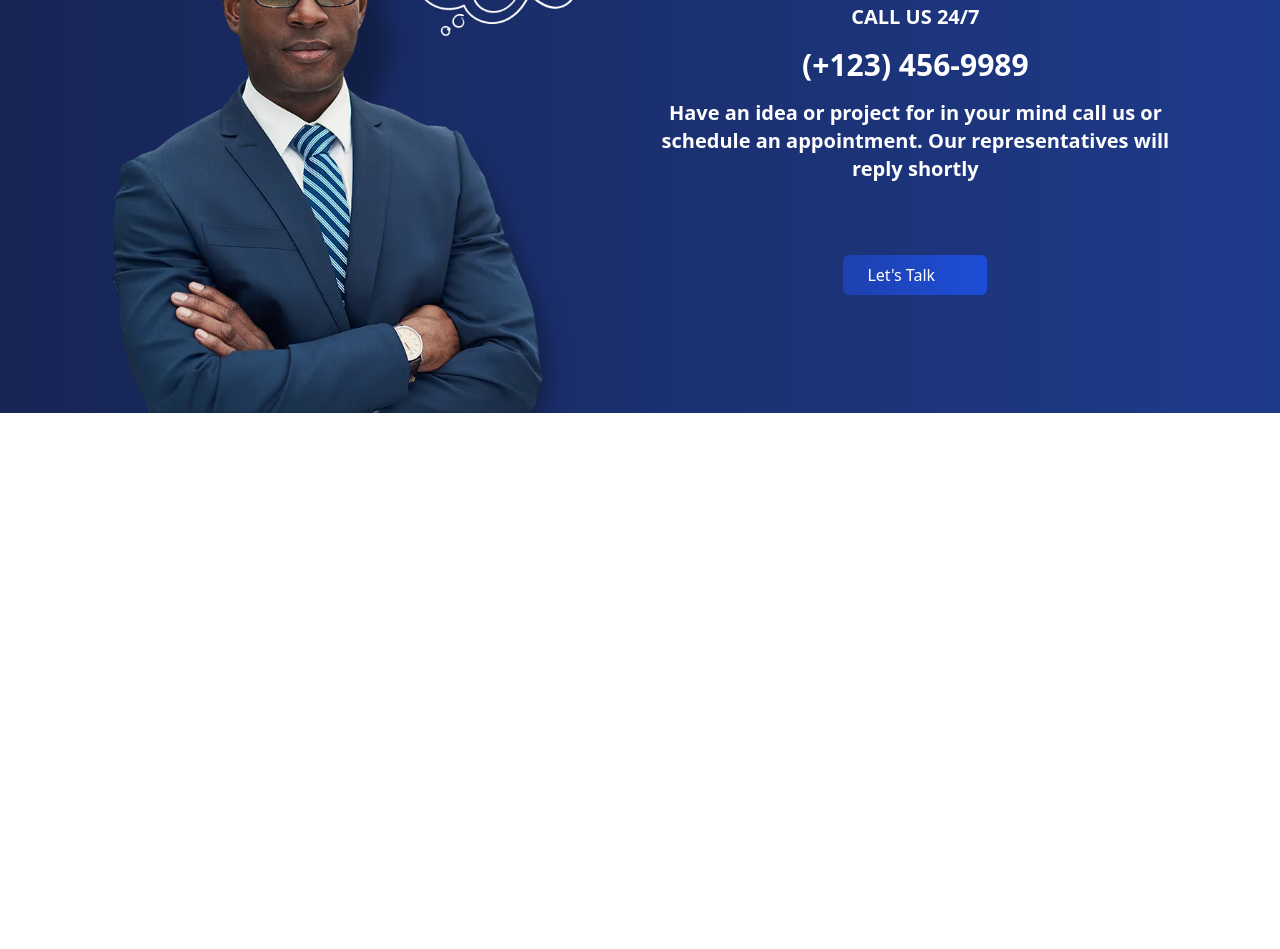
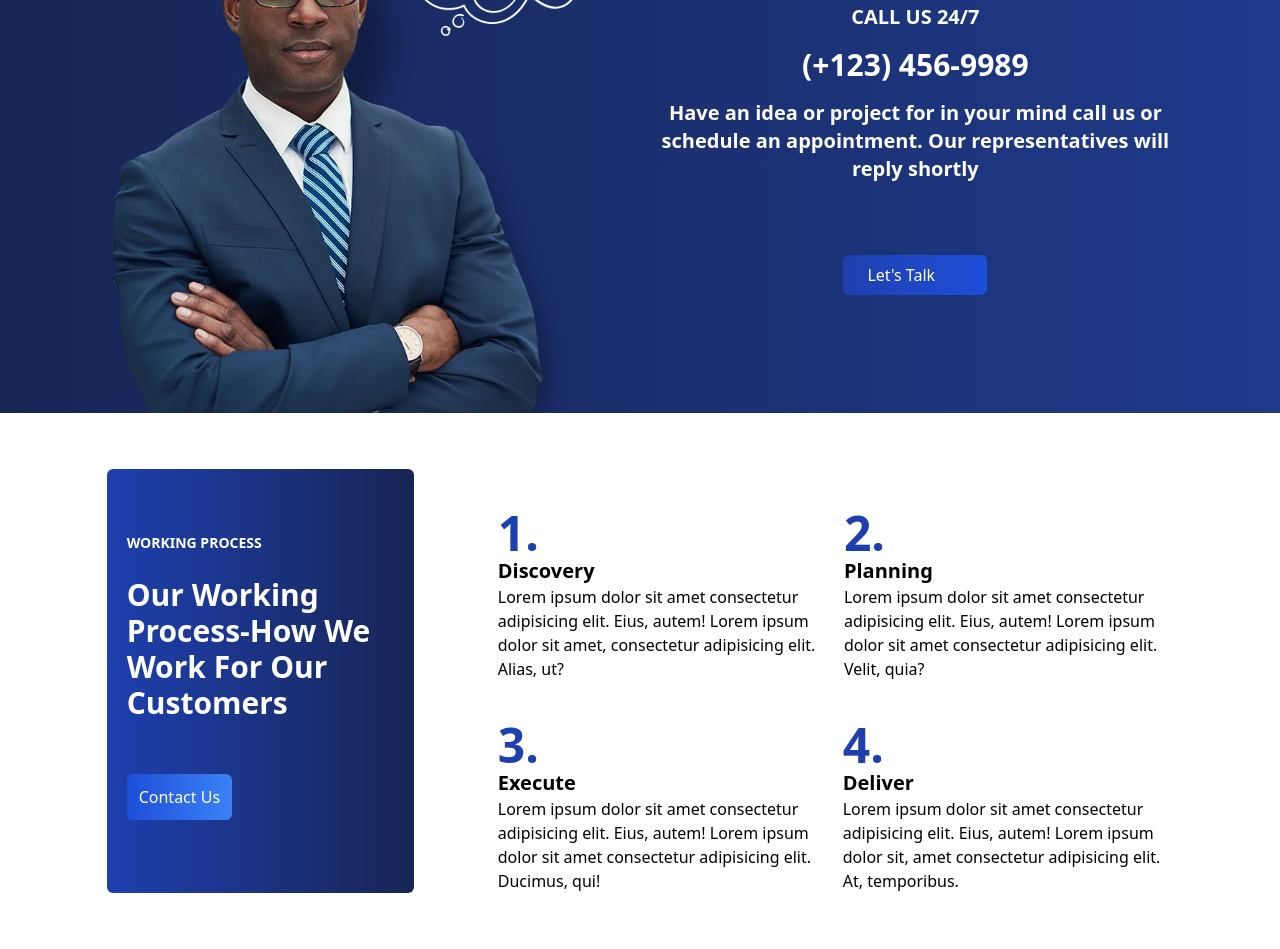
Before and after one commit to LameckMeshack/WilfredsChallenge, a website: page index.html in a window 1280 px wide. Shown: the part 2883-3832 px from the top of the page. Before the commit the page ends 3296 px from the top, so only its background shows below. Drawn offline with Linux system fonts and the light colour scheme.

Commit message:
Add statistics section

```diff
--- a/index.html
+++ b/index.html
@@ -280,6 +280,59 @@
                 </div>
             </div>
         </section>
+        <section><!--statistics section-->
+            <div class="w-full pt-14 pb-14">
+                <div class="w-10/12 m-auto flex">
+                    <div class="bg-gradient-to-r from-blue-800 to-blue-950 p-5 pt-16 pb-16 rounded-md text-white">
+                        <h4 class="text-sm font-semibold text-left">WORKING PROCESS</h4>
+                        <h3 class="text-3xl font-bold leading-9 text-left pt-6 pb-16">Our Working Process-How We Work For Our Customers</h3>
+                        <div class="w-64">
+                            <a href="#" class=" bg-gradient-to-r from-blue-700 to-blue-500 rounded-md p-3">Contact Us</a>
+                        </div>
+                    </div>
+                    <div class="ml-16">
+                        <div class="flex">
+                            <div class="stat">
+                                <h2 class="statNum">1.</h2>
+                                <h3 class="statH3">Discovery</h3>
+                                <p>
+                                    Lorem ipsum dolor sit amet consectetur adipisicing elit. Eius, autem!
+                                    Lorem ipsum dolor sit amet, consectetur adipisicing elit. Alias, ut?
+                                </p>
+                            </div>
+                            <div class="stat">
+                                <h2 class="statNum">2.</h2>
+                                <h3 class="statH3">Planning</h3>
+                                <p>
+                                    Lorem ipsum dolor sit amet consectetur adipisicing elit. Eius, autem!
+                                    Lorem ipsum dolor sit amet consectetur adipisicing elit. Velit, quia?
+                                </p>
+                            </div>
+                            <div></div>
+                        </div>
+                        <div class="flex">
+                            <div class="stat">
+                                <h2 class="statNum">3.</h2>
+                                <h3 class="statH3">Execute</h3>
+                                <p>
+                                    Lorem ipsum dolor sit amet consectetur adipisicing elit. Eius, autem!
+                                    Lorem ipsum dolor sit amet consectetur adipisicing elit. Ducimus, qui!
+                                </p>
+                            </div>
+                            <div class="stat">
+                                <h2 class="statNum">4.</h2>
+                                <h3 class="statH3">Deliver</h3>
+                                <p>
+                                    Lorem ipsum dolor sit amet consectetur adipisicing elit. Eius, autem!
+                                    Lorem ipsum dolor sit, amet consectetur adipisicing elit. At, temporibus.
+                                </p>
+                            </div>
+                            <div></div>
+                        </div>
+                    </div>
+                </div>
+            </div>
+        </section>
     </main>
 </body>
 </html>
--- a/src/style.css
+++ b/src/style.css
@@ -26,3 +26,12 @@
 .service2Img{
     @apply w-52 rounded-full mt-6
 }
+.statNum{
+    @apply font-bold text-5xl text-blue-800 pt-10
+}
+.statH3{
+    @apply font-semibold text-xl
+}
+.stat{
+    @apply pl-5
+}
```
Also changed, not shown: public/style.css.
